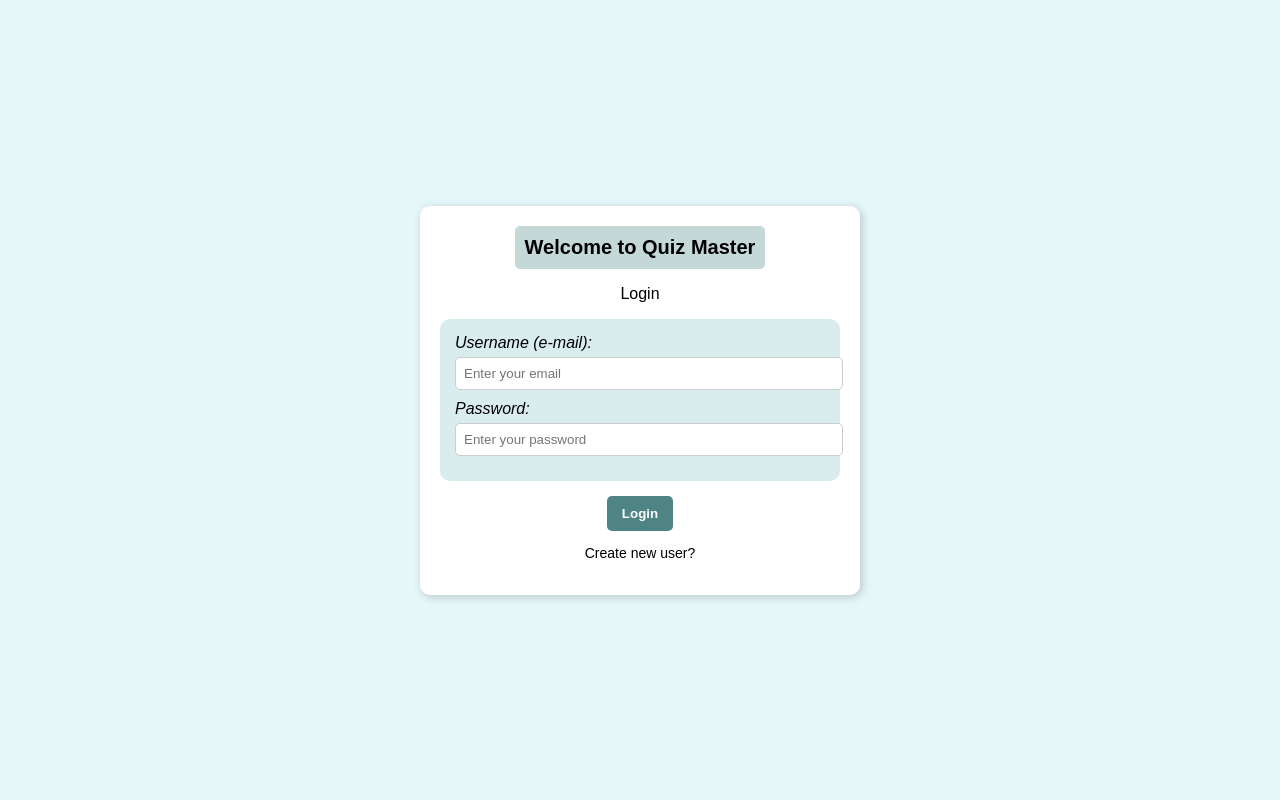
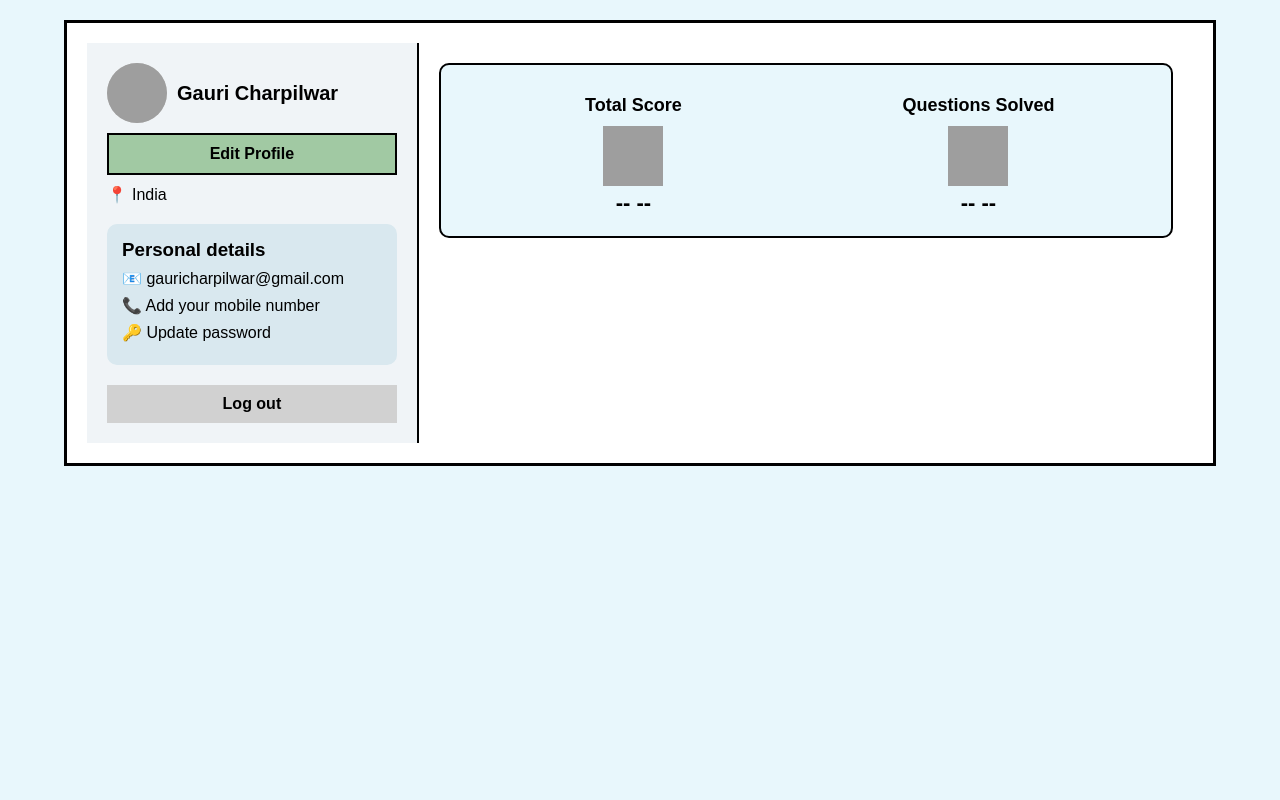
Before and after one commit to Riddhim-r/Quizles, a Flask app: template templates/h.html in a window 1280 px wide. Run offline with Flask 3, Linux system fonts and the light colour scheme; the template is opened without the code that fills it, so the values that code supplies are empty; grey boxes are pictures that could not be loaded.

Commit message:
Initial commit

```diff
--- a/templates/h.html
+++ b/templates/h.html
@@ -3,81 +3,182 @@
 <head>
     <meta charset="UTF-8">
     <meta name="viewport" content="width=device-width, initial-scale=1.0">
-    <title>Quiz Master Login</title>
+    <title>Quiz Master Profile</title>
     <style>
+        * {
+            margin: 0;
+            padding: 0;
+            box-sizing: border-box;
+            font-family: Arial, sans-serif;
+        }
         body {
-            font-family: Arial, sans-serif;
-            background-color: #E6F7F9;
-            display: flex;
-            justify-content: center;
-            align-items: center;
-            height: 100vh;
-            margin: 0;
+            background-color: #e8f7fc;
         }
         .container {
+            width: 90%;
+            margin: 20px auto;
+            display: flex;
             background-color: white;
+            border: 3px solid black;
             padding: 20px;
+        }
+        /* Sidebar */
+        .sidebar {
+            width: 30%;
+            background: #f0f4f7;
+            padding: 20px;
+            border-right: 2px solid black;
+        }
+        .profile-pic {
+            display: flex;
+            align-items: center;
+            gap: 10px;
+        }
+        .profile-pic img {
+            width: 60px;
+            height: 60px;
+            border-radius: 50%;
+            background: lightgray;
+        }
+        .profile-pic p {
+            font-size: 20px;
+            font-weight: bold;
+        }
+        .edit-profile {
+            margin-top: 10px;
+            padding: 10px;
+            width: 100%;
+            background: #a1c9a3;
+            border: 2px solid black;
+            text-align: center;
+            cursor: pointer;
+            font-size: 16px;
+            font-weight: bold;
+        }
+        .edit-profile:hover {
+            background: #90b290;
+        }
+        .location {
+            display: flex;
+            align-items: center;
+            gap: 5px;
+            margin: 10px 0;
+        }
+        .personal-details {
+            margin-top: 20px;
+            padding: 15px;
+            background: #d9e8ef;
             border-radius: 10px;
-            box-shadow: 2px 2px 10px rgba(0, 0, 0, 0.2);
+        }
+        .personal-details p {
+            font-size: 16px;
+            margin: 8px 0;
+        }
+        .logout-btn {
+            margin-top: 20px;
+            padding: 10px;
+            width: 100%;
+            background: #d1d1d1;
+            border: none;
+            font-size: 16px;
+            font-weight: bold;
+            cursor: pointer;
+        }
+        .logout-btn:hover {
+            background: #bfbfbf;
+        }
+
+        /* Main Profile Section */
+        .main-content {
+            width: 70%;
+            padding: 20px;
+        }
+        .score-container {
+            display: flex;
+            justify-content: space-around;
+            padding: 20px;
+            background: #e8f7fc;
+            border-radius: 10px;
+            border: 2px solid black;
+        }
+        .score-box {
             text-align: center;
-            width: 400px;
+            width: 45%;
         }
-        .title {
+        .score-box img {
+            width: 60px;
+            height: 60px;
+        }
+        .score-box h3 {
+            font-size: 18px;
+            margin: 10px 0;
+        }
+        .score-box p {
+            font-size: 22px;
             font-weight: bold;
-            font-size: 20px;
-            background-color: #C5D8D8;
-            padding: 10px;
-            border-radius: 5px;
-            display: inline-block;
         }
-        .login-box {
-            background-color: #D9EDEE;
-            padding: 15px;
-            border-radius: 10px;
-            margin: 15px 0;
-            text-align: left;
-        }
-        label {
-            font-style: italic;
-        }
-        input {
-            width: 100%;
-            padding: 8px;
-            margin-top: 5px;
-            margin-bottom: 10px;
-            border: 1px solid #ccc;
-            border-radius: 5px;
-        }
-        .login-btn {
-            background-color: #4F8484;
-            color: white;
-            font-weight: bold;
-            padding: 10px 15px;
-            border: none;
-            border-radius: 5px;
-            cursor: pointer;
-            display: block;
-            margin: 10px auto;
-        }
-        .register {
-            font-size: 14px;
+
+        /* Responsive Design */
+        @media (max-width: 768px) {
+            .container {
+                flex-direction: column;
+            }
+            .sidebar, .main-content {
+                width: 100%;
+            }
+            .score-container {
+                flex-direction: column;
+                align-items: center;
+            }
+            .score-box {
+                width: 100%;
+                margin-bottom: 20px;
+            }
         }
     </style>
 </head>
 <body>
 
-    <div class="container">
-        <div class="title">Welcome to Quiz Master</div>
-        <p>Login</p>
-        <div class="login-box">
-            <label>Username (e-mail):</label>
-            <input type="email" placeholder="Enter your email">
-            <label>Password:</label>
-            <input type="password" placeholder="Enter your password">
+<div class="container">
+    <!-- Sidebar -->
+    <div class="sidebar">
+        <div class="profile-pic">
+            <img src="profile-placeholder.png" alt="Profile">
+            <p>Gauri Charpilwar</p>
         </div>
-        <button class="login-btn">Login</button>
-        <p class="register">Create new user?</p>
+        <button class="edit-profile">Edit Profile</button>
+
+        <div class="location">
+            <span>📍</span>
+            <p>India</p>
+        </div>
+
+        <div class="personal-details">
+            <h3>Personal details</h3>
+            <p>📧 gauricharpilwar@gmail.com</p>
+            <p>📞 Add your mobile number</p>
+            <p>🔑 Update password</p>
+        </div>
+
+        <button class="logout-btn">Log out</button>
     </div>
+
+    <!-- Main Profile Section -->
+    <div class="main-content">
+        <div class="score-container">
+            <div class="score-box">
+                <h3>Total Score</h3>
+                <img src="score-icon.png" alt="Score">
+                <p>-- --</p>
+            </div>
+            <div class="score-box">
+                <h3>Questions Solved</h3>
+                <img src="questions-icon.png" alt="Questions">
+                <p>-- --</p>
+            </div>
+        </div>
+    </div>
+</div>
 
 </body>
 </html>
--- a/templates/login.html
+++ b/templates/login.html
@@ -112,7 +112,7 @@
             <button class="login-btn">Login</button>
         </form>
         <p class="register">
-            Don't have an account? <a href="{{ url_for('register') }}">Register here</a>
+            Don't have an account? <a href="register.html">Register here</a>
         </p>
     </div>
 {% endblock %}
--- a/templates/register.html
+++ b/templates/register.html
@@ -40,7 +40,7 @@
         }
 
         h1 {
-            color: #2E6D76;
+            color: hsl(188, 44%, 32%);
             font-family: Timmana;
             margin-top: 10px;
         }
```
Also changed, not shown: templates/Homepage.html (added, +125 -0 lines), templates/index.html (+100 -2 lines), templates/user.html (added, +44 -0 lines), instance/db.sqlite3 (added).
